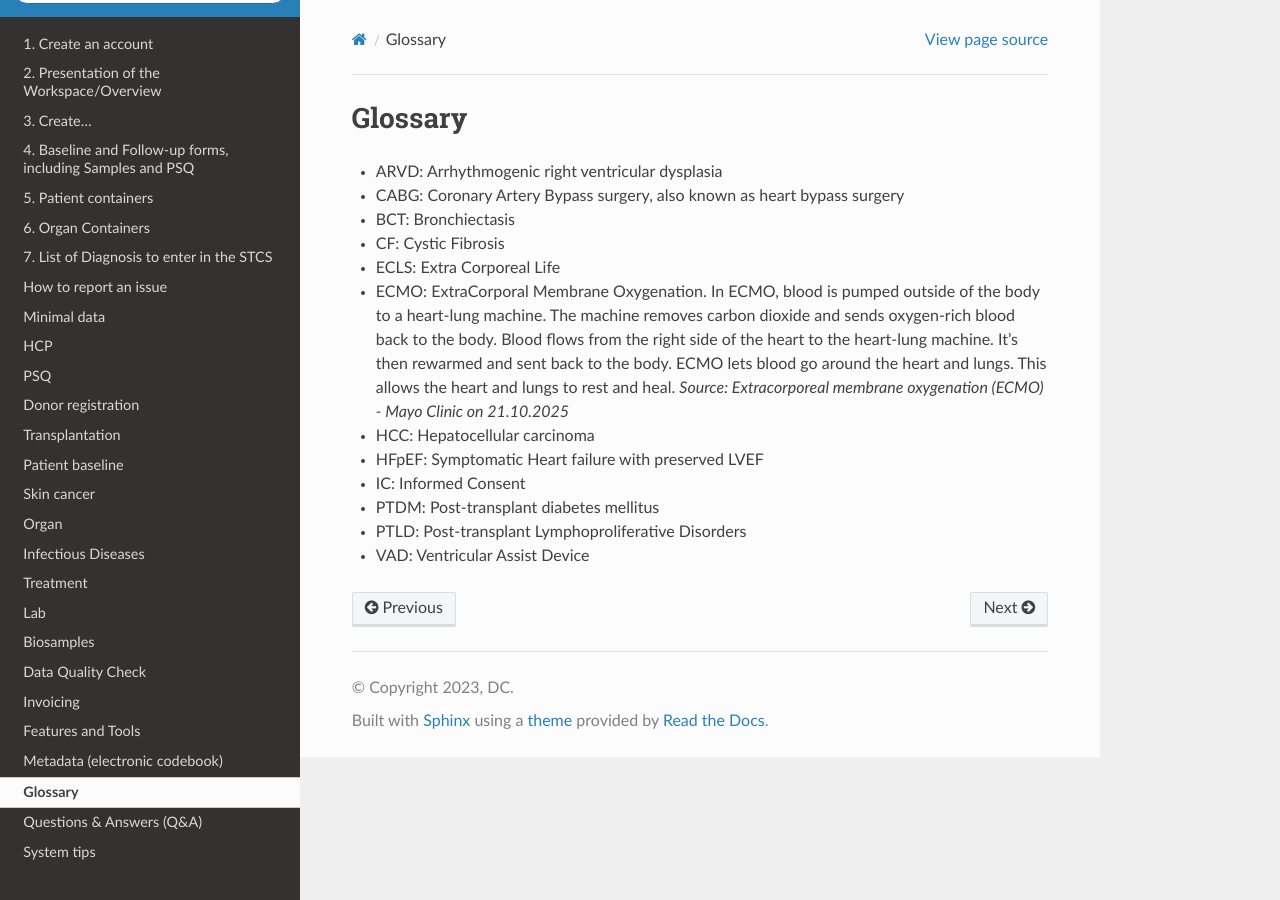
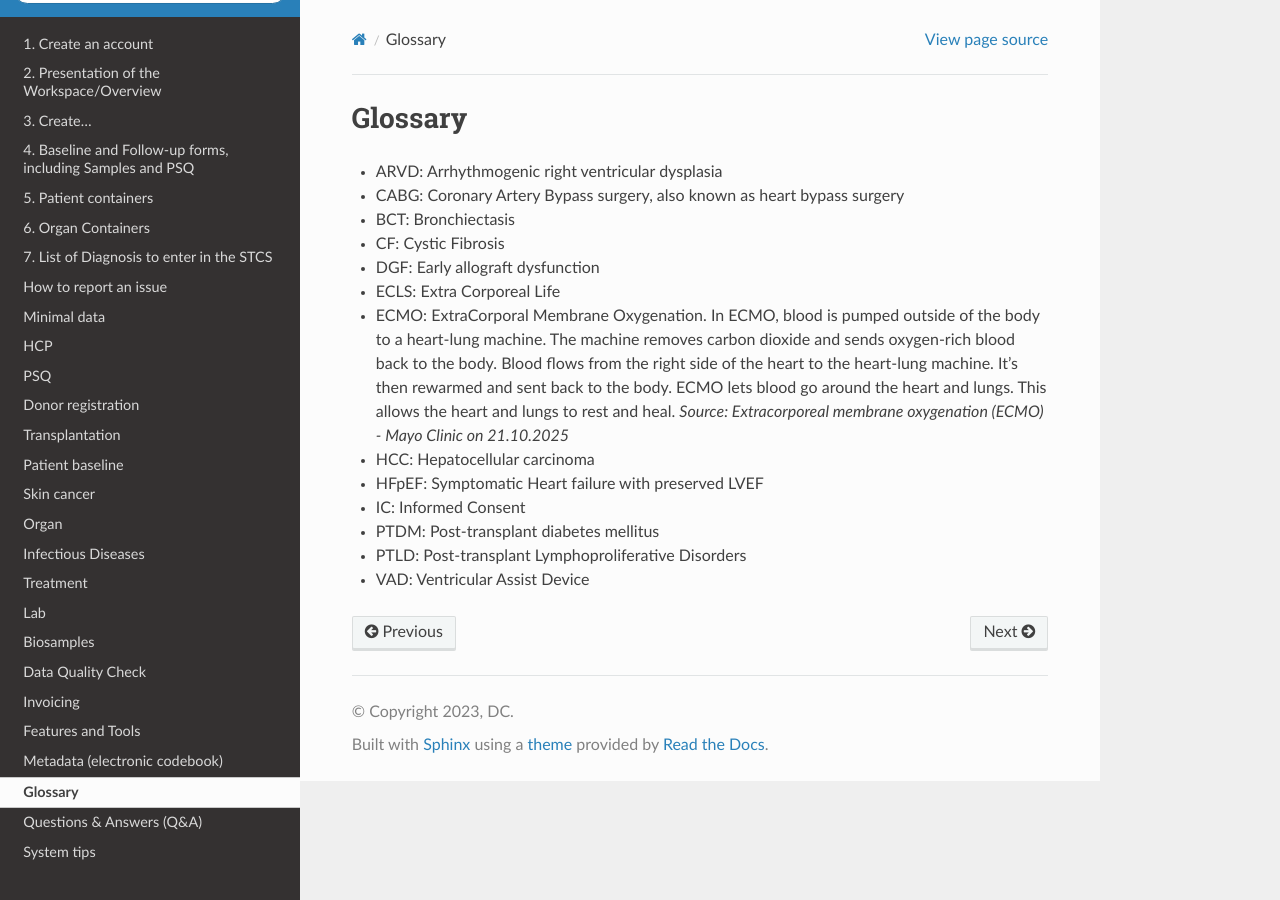
Before and after one commit to swiss-transplant-cohort-study/3LC-user-manual, a Sphinx documentation site: the page built from docs/source/glossary.rst, in a window 1280 px wide. Built offline with Sphinx 7.4.7 and the Read the Docs theme 3.1.0, drawn with Linux system fonts in a browser that asks for light colours.

Commit message:
Update glossary.rst

```diff
--- a/docs/source/glossary.rst
+++ b/docs/source/glossary.rst
@@ -5,6 +5,7 @@ Glossary
 * CABG: Coronary Artery Bypass surgery, also known as heart bypass surgery
 * BCT: Bronchiectasis
 * CF: Cystic Fibrosis
+* DGF: Early allograft dysfunction
 * ECLS: Extra Corporeal Life
 * ECMO: ExtraCorporal Membrane Oxygenation. In ECMO, blood is pumped outside of the body to a heart-lung machine. The machine removes carbon dioxide and sends oxygen-rich blood back to the body. Blood flows from the right side of the heart to the heart-lung machine. It's then rewarmed and sent back to the body. ECMO lets blood go around the heart and lungs. This allows the heart and lungs to rest and heal. *Source: Extracorporeal membrane oxygenation (ECMO) - Mayo Clinic on 21.10.2025*
 * HCC: Hepatocellular carcinoma
```
